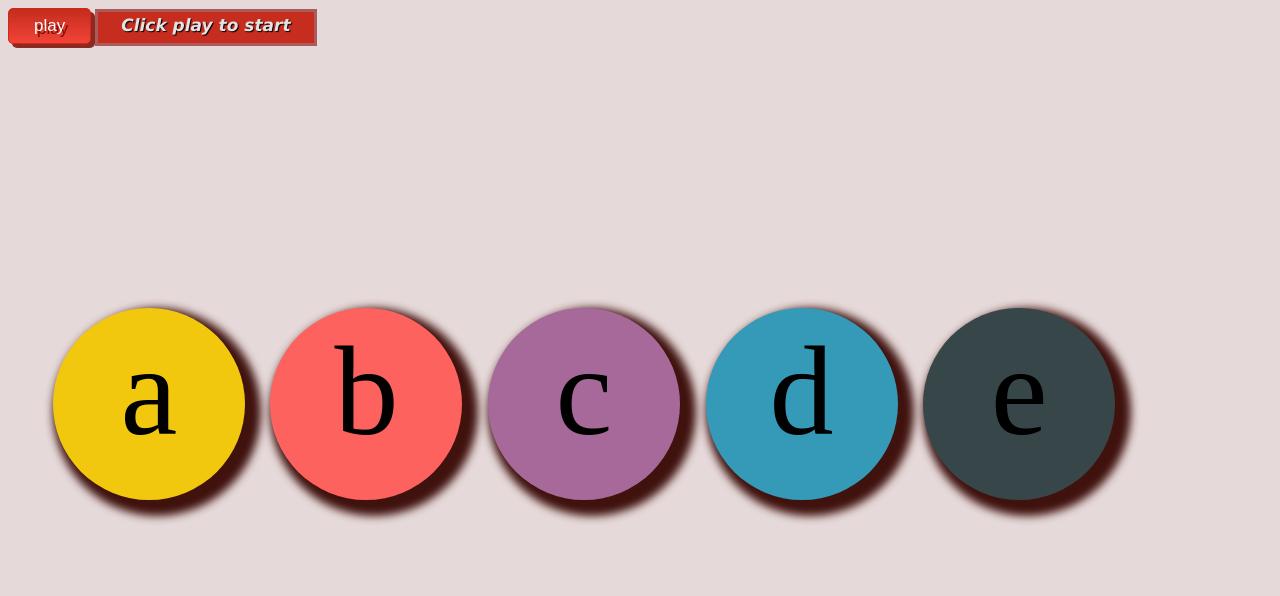
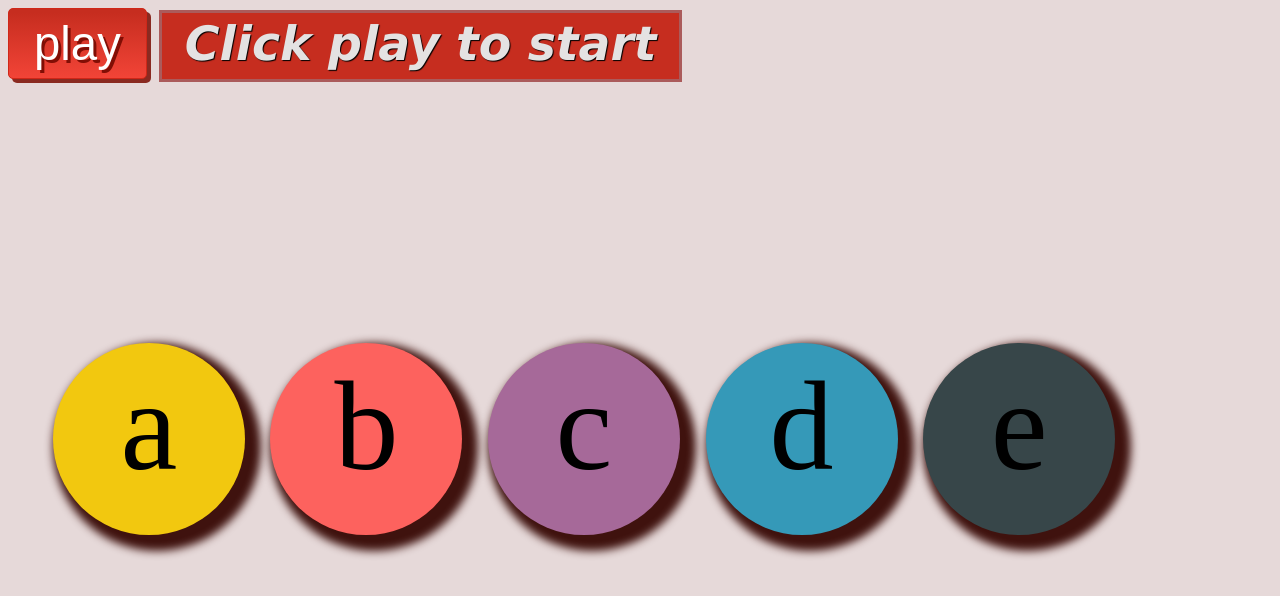
Before and after one commit to talwag/k, a plain HTML site: page simon/simon.html in a window 1280 px wide. Drawn offline with Linux system fonts and the light colour scheme.

Commit message:
change button and output simon

```diff
--- a/simon/simonscss.css
+++ b/simon/simonscss.css
@@ -2,6 +2,7 @@ html{
   height: 90%;
 }
 body{
+  font-size: 3.7vw;
   height: 100%;
   width: 90%;
   background-color: #e6d9d9;
@@ -13,7 +14,6 @@ body{
   color: #e4e2e2;
   background-color: #c62d1f;
   border: 3px solid #ab5b5b;
-  font-size: 17px;
   font-family: verdana;
   padding: 3px 23px 8px 23px;
  }
@@ -63,11 +63,8 @@ body{
   background-color: #374649;
 }
 
-.playing {
-  /* opacity: 0.1;  */
-}
-
 button {
+  font-size: 3.7vw;
   box-shadow: 4px 4px 0px 0px #8a2a21;
   background: -ms-linear-gradient(top, #c62d1f 5%, #f24437 100%);
   background: linear-gradient(to bottom, #c62d1f 5%, #f24437 100%);
@@ -77,7 +74,6 @@ button {
   cursor: pointer;
   color: #ffffff;
   font-family: Arial;
-  font-size: 17px;
   padding: 7px 25px;
   text-shadow: 3px 3px 0px #810e05;
 }
```
